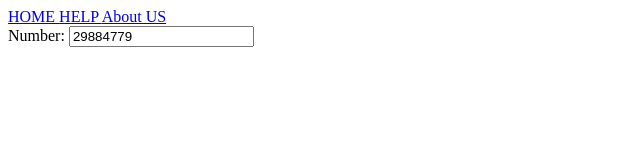
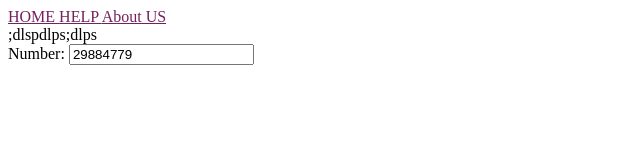
Before and after one commit to Magouri223/navbar, a plain HTML site: page index.html in a window 1280 px wide. Shown: the whole page, without its empty margins (0-640 px from the left). Drawn offline with Linux system fonts and the light colour scheme.

Commit message:
project added

```diff
--- a/index.html
+++ b/index.html
@@ -2,13 +2,30 @@
 <html>
     <head>
         <title>This is our Navbar </title>
+        <Link rel="stylesheet" href="./style.css">
+        <style>
+
+                a:visited {
+          color: tomato;
+      }
+      a:link {
+          color: rgb(116, 33, 94);
+      }
+      div:hover {
+          color: tomato;
+      }
+        </style>
+    </head>
         <body>
         <header>
             <nav>
-                <a href="/home/"> HOME </a>
-                <a href="/help"> HELP </a>
-                <A href="/About us"> About US </a>
+                <a href="#"> HOME </a>
+                <a href="#"> HELP </a>
+                <a href="/About us"> About US </a>
             </nav>
+            <div>
+                ;dlspdlps;dlps
+            </div>
             <form>
                 <label> Number: </label>
                 <input type = "text" name = "number" value="29884779" />
```
Also changed, not shown: style.css (added).
